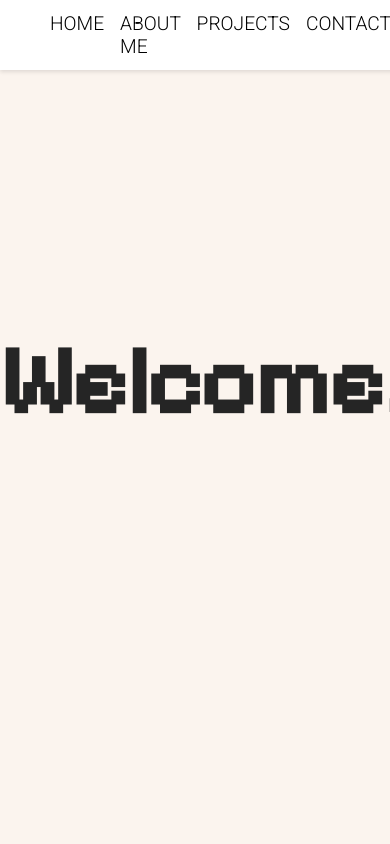
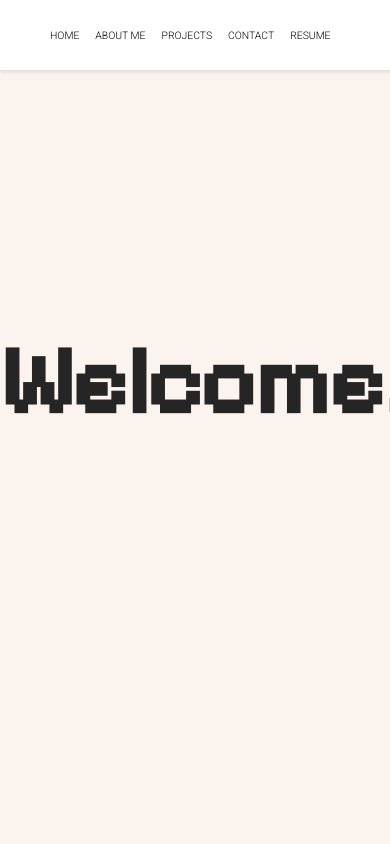
Before and after one commit to andrewanselmo/Andrew-Site, a React (Vite) app: page / in a window 390 px wide. Shown: the top 844 px of the page. Built offline with nearby package versions, Linux system fonts and the light colour scheme.

Commit message:
phone responsive

```diff
--- a/src/components/Content.css
+++ b/src/components/Content.css
@@ -142,7 +142,7 @@ body {
 
 }
 
-/* @media screen and (max-width: 800px) {
+@media screen and (max-width: 800px) {
     #about{
 
         gap: 10px;
@@ -162,7 +162,9 @@ body {
         grid-row:2;
     }
 
-} */
+
+
+}
 
 #about-text{
     grid-column: 2;
--- a/src/components/Navbar.css
+++ b/src/components/Navbar.css
@@ -34,3 +34,12 @@ nav {
     padding: 0;
 
   }
+
+  @media screen and (max-width: 800px) {
+
+    ul{
+      font-size: 65%;
+    }
+
+
+}
```
